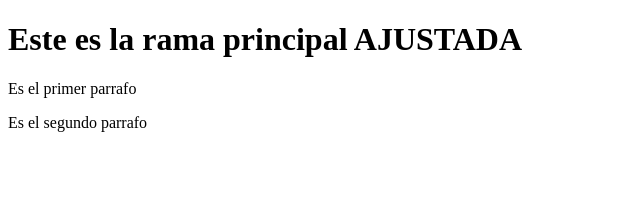
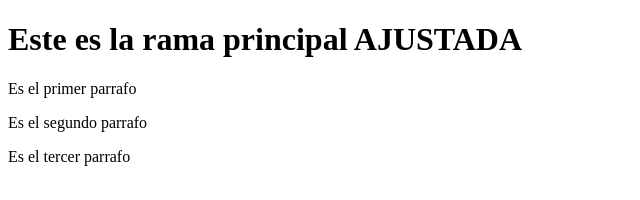
Before and after one commit to fsialer/git_control, a plain HTML site: page index.html in a window 1280 px wide. Shown: the whole page, without its empty margins (0-640 px from the left). Drawn offline with Linux system fonts and the light colour scheme.

Commit message:
Se agrego el tercer parrafo

```diff
--- a/index.html
+++ b/index.html
@@ -12,6 +12,7 @@
     <h1>Este es la rama principal AJUSTADA</h1>
     <p>Es el primer parrafo</p>
     <p>Es el segundo parrafo</p>
+    <p>Es el tercer parrafo</p>
 </body>
 
 </html>
```
